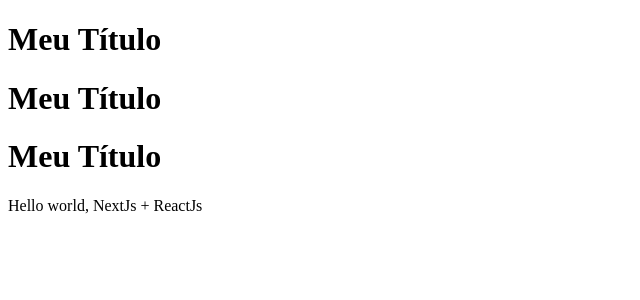
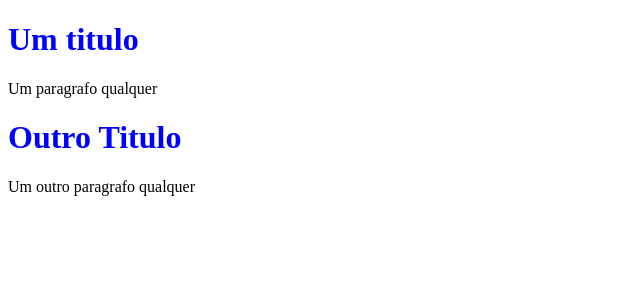
Before and after one commit to WilliamdsMachado/next-react-reactdom-exemplos, a Next.js app: page / in a window 1280 px wide. Shown: the top 300 px of the page, without its empty margins (0-640 px from the left). Built offline with nearby package versions, Linux system fonts and the light colour scheme.

Commit message:
estilizado title e usando children

```diff
--- a/pages/index.jsx
+++ b/pages/index.jsx
@@ -4,10 +4,10 @@
 function HomePage () {
   return (
     <div>
-      <Title />
-      <Title />
-      <Title />
-      Hello world, NextJs + ReactJs
+      <Title>Um titulo</Title>
+      <p>Um paragrafo qualquer</p>
+      <Title>Outro Titulo</Title>
+      <p>Um outro paragrafo qualquer</p>
     </div>
   )
 }
--- a/src/components/title/Title.jsx
+++ b/src/components/title/Title.jsx
@@ -1,6 +1,10 @@
-function Title () {
+import styles from './Title.module.css'
+
+function Title (props) {
     return (
-        <h1>Meu Título</h1>
+        <h1 className={styles.title}>
+            {props.children}
+        </h1>
     )
 }
 
--- /dev/null
+++ b/src/components/title/Title.module.css
@@ -0,0 +1,3 @@
+.title {
+    color: blue;
+}
```
